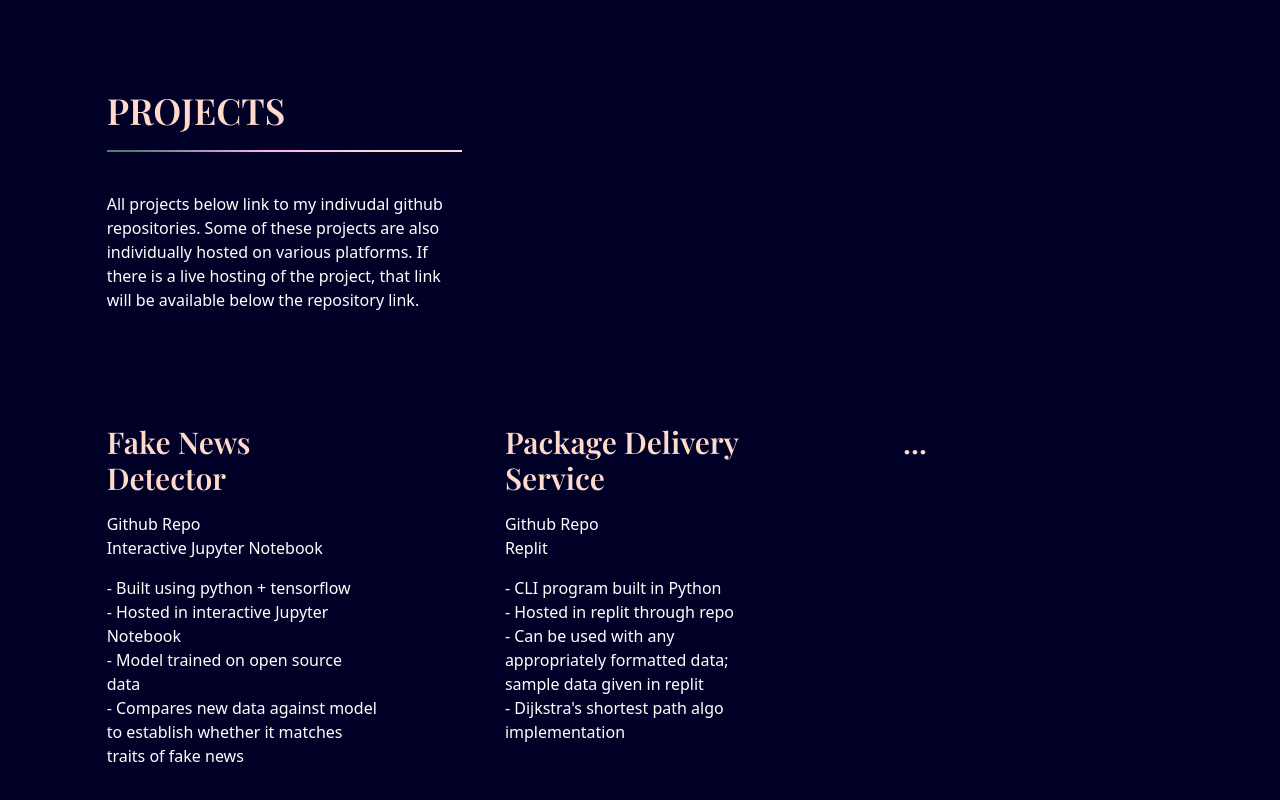
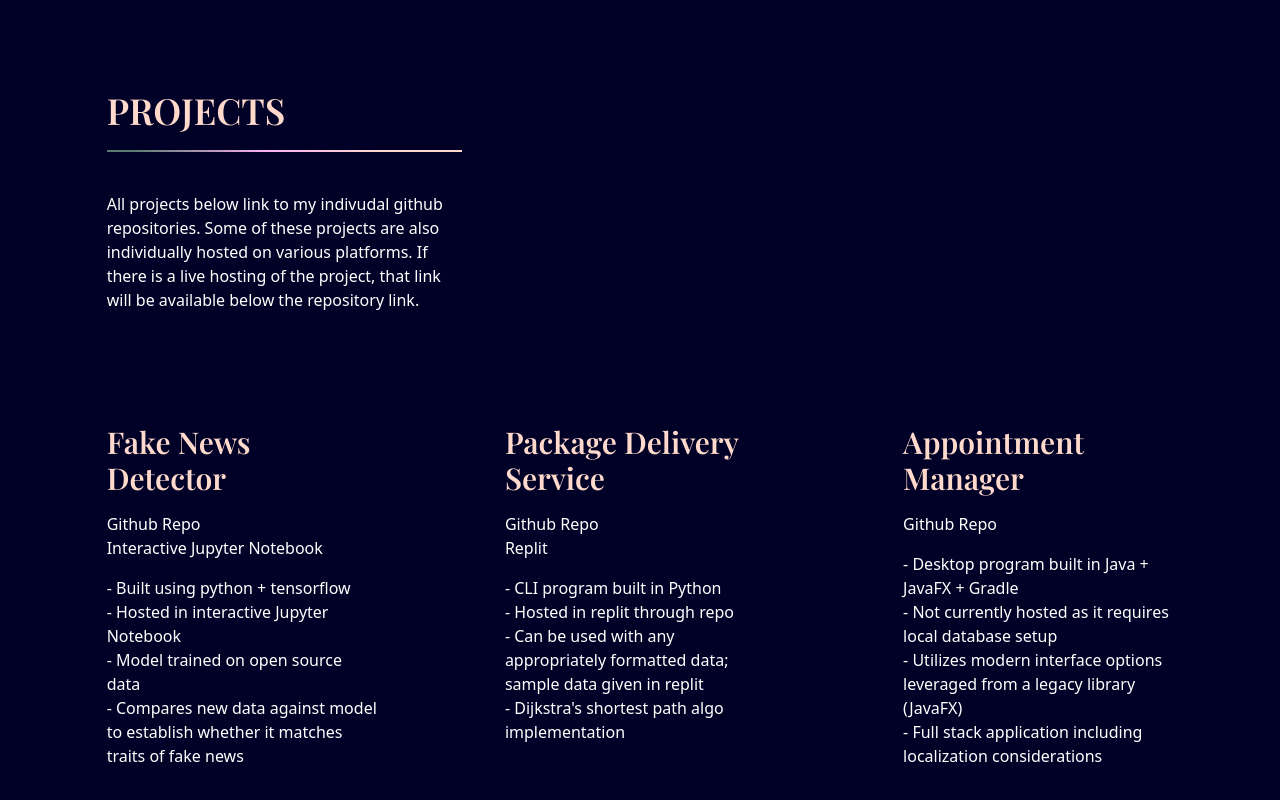
Before and after one commit to chelseymachin/portfolio-but-react, a React (Create React App) app: page / in a window 1280 px wide. Shown: the part 1682-2482 px from the top of the page. Built offline with nearby package versions, Linux system fonts and the light colour scheme; the HTML template or start-up script is replaced by a standard one.

Commit message:
added in java appt manager project

```diff
--- a/src/scenes/Projects.jsx
+++ b/src/scenes/Projects.jsx
@@ -107,10 +107,19 @@ const Projects = () => {
                     >
                         <div className="relative h-18">
                             <div className="z-10">
-                                <p className="font-playfair font-semibold text-blush text-3xl">...</p>
+                                <p className="font-playfair font-semibold text-blush text-3xl">Appointment Manager</p>
                             </div>
                         </div>
                         <div className="mt-4">
+                            <ul>
+                                <li><a className="hover:text-green transition duration-500" href="https://github.com/chelseymachin/Appointment-Customer-Management-App" rel="noreferrer" target="_blank">Github Repo</a></li>
+                            </ul>
+                            <ul className="mt-4">
+                                <li>- Desktop program built in Java + JavaFX + Gradle</li>
+                                <li>- Not currently hosted as it requires local database setup</li>
+                                <li>- Utilizes modern interface options leveraged from a legacy library (JavaFX)</li>
+                                <li>- Full stack application including localization considerations</li>
+                            </ul>
                         </div>
                     </motion.div>
                 </div>
```
